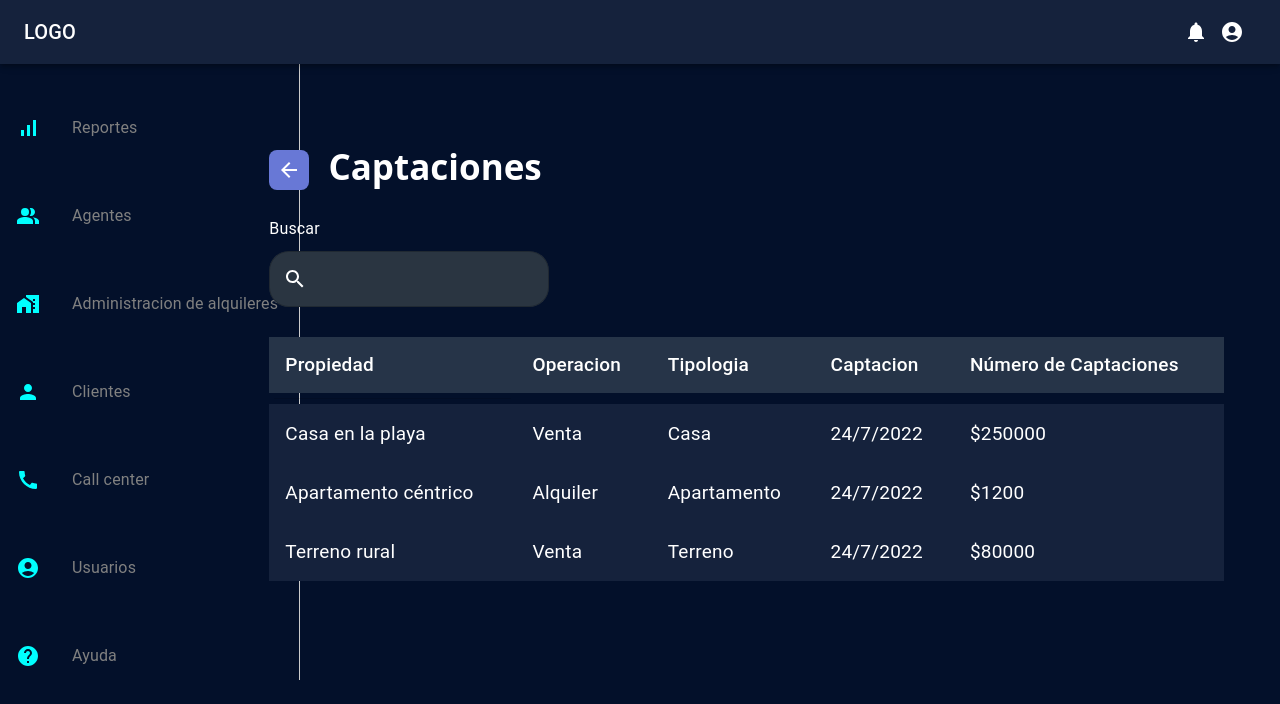
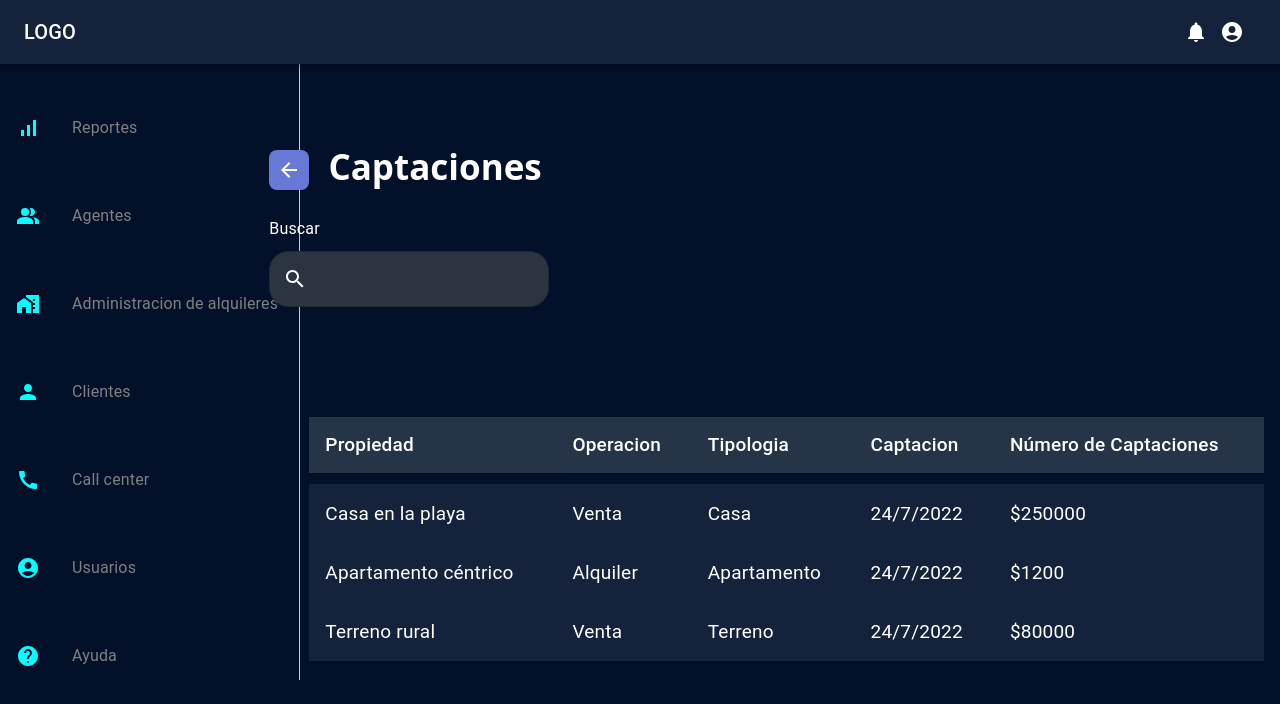
Before and after one commit to Tomas13d/CRM-RealState, a Next.js app in the folder front/: page /catchments in a window 1280 px wide. Shown: the top 704 px of the page. Built offline with nearby package versions, Linux system fonts and the light colour scheme; no server answers.

Commit message:
modify margins

```diff
--- a/front/src/app/commons/listCommon.tsx
+++ b/front/src/app/commons/listCommon.tsx
@@ -24,7 +24,7 @@ interface CustomListProps {
 
 const CustomList: React.FC<CustomListProps> = ({ columns, data }) => {
   return (
-    <Box sx={{ width: "100%" }}>
+    <Box sx={{ width: "100%", marginTop: 10, marginLeft: 5 }}>
       <Table sx={{ borderCollapse: "separate" }}>
         <TableHead sx={{ overflow: "hidden", margin: "5px" }}>
           <TableRow>
```
